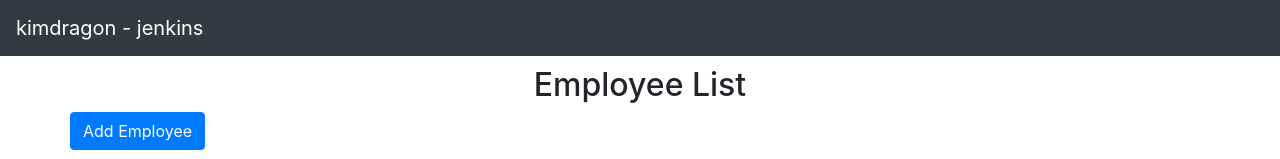
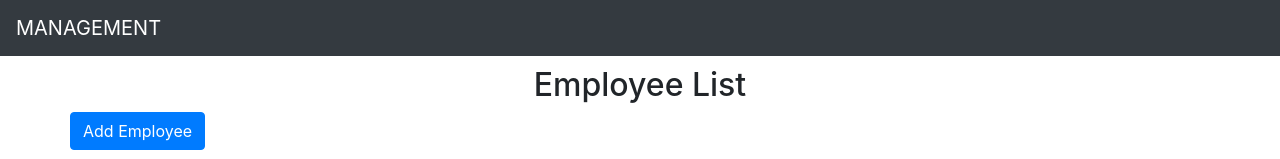
Before and after one commit to kimwoosung-debug/Frontend, a React (Create React App) app: page / in a window 1280 px wide. Shown: the top 159 px of the page. Built offline with nearby package versions, Linux system fonts and the light colour scheme; no server answers.

Commit message:
chore/modify header

```diff
--- a/src/components/HeaderComponent.jsx
+++ b/src/components/HeaderComponent.jsx
@@ -12,8 +12,8 @@ export default class HeaderComponent extends Component {
         <header>
           <nav className="navbar navbar-expand-md navbar-dark bg-dark">
             <div>
-              <a href="http://www.fastcampus-dragon.net" className="navbar-brand">
-                kimdragon - jenkins
+              <a href="https://www.imdev-test.net" className="navbar-brand">
+                MANAGEMENT
               </a>
             </div>
           </nav>
```
